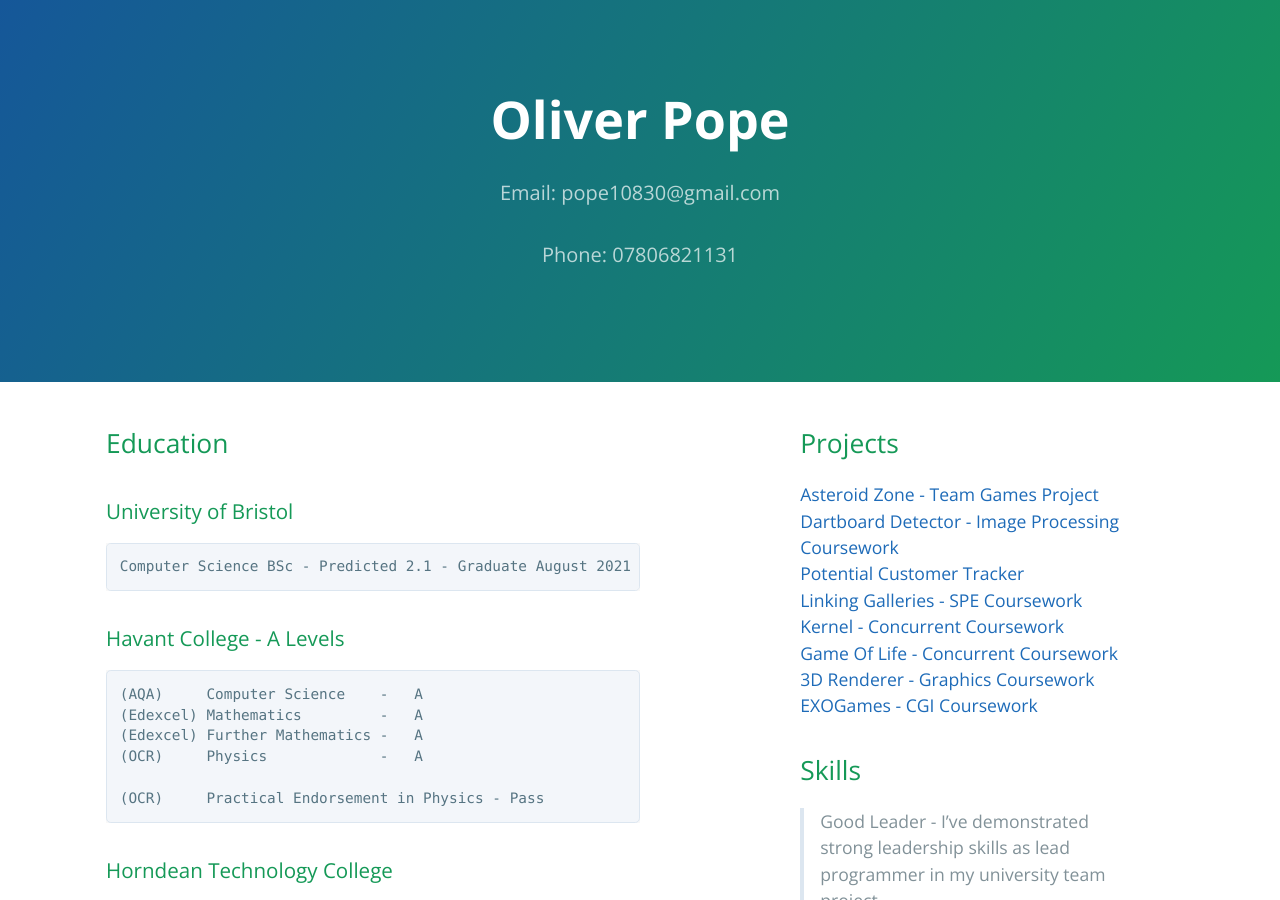
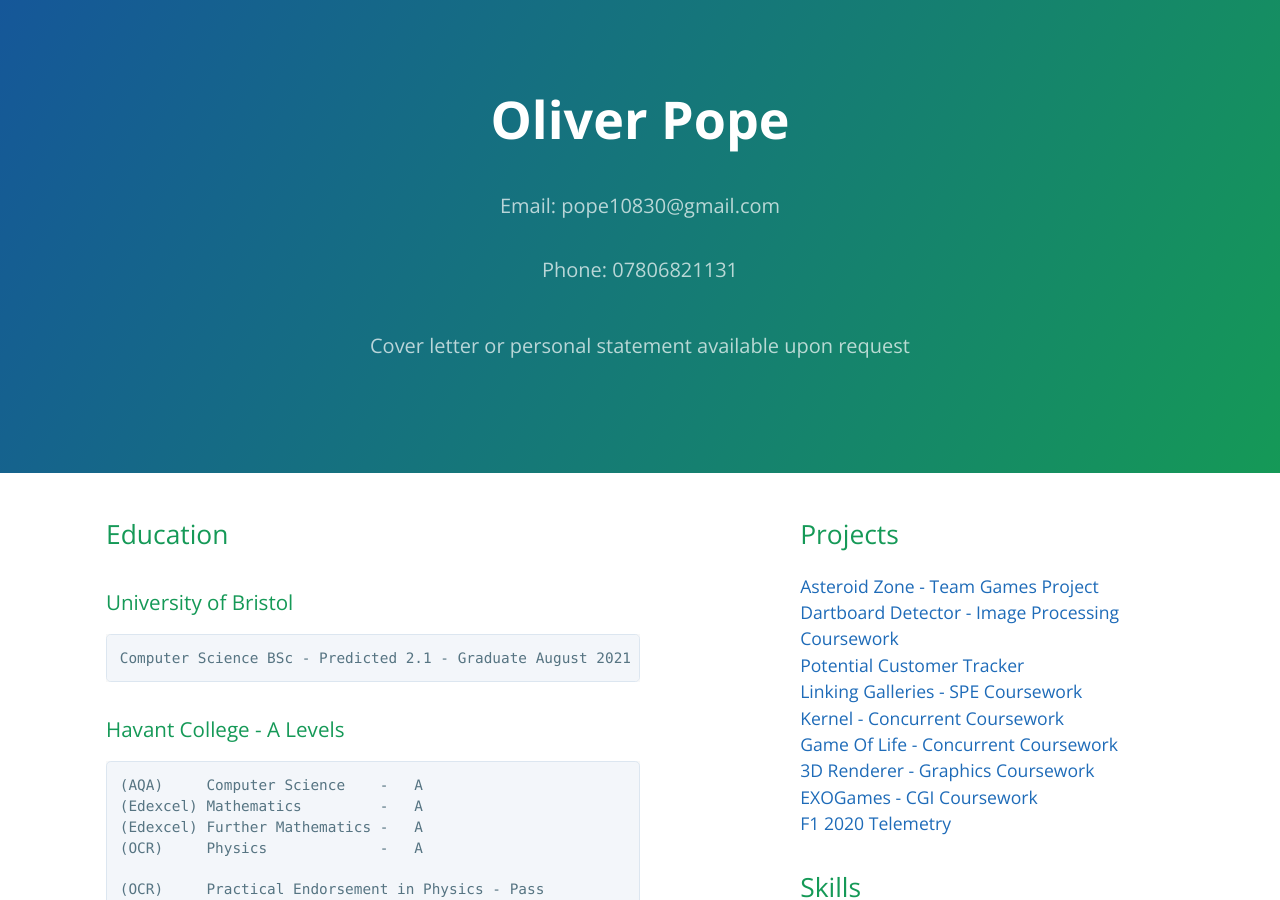
Before and after one commit to Pope10830/Pope10830.github.io, a Jekyll site: the page built from index.md, in a window 1280 px wide and 900 px high. Built offline with Jekyll 4.4.1, drawn with Linux system fonts in a browser that asks for light colours.

Commit message:
Added f1 app

```diff
--- a/_layouts/default.html
+++ b/_layouts/default.html
@@ -32,9 +32,10 @@
           <a href="{{ page.giturl }}" class="btn">View on GitHub</a>
         {% endif %}
       {% else %}
-        <h1 class="project-name">Oliver Pope</h1>
-        <h3 class="project-tagline">Email: pope10830@gmail.com</h3>
-        <h3 class="project-tagline">Phone: 07806821131</h3>
+        <h3 class="project-name">Oliver Pope</h3>
+        <h5 class="project-tagline">Email: pope10830@gmail.com</h5>
+        <h5 class="project-tagline">Phone: 07806821131</h5>
+        <h6 class="project-tagline">Cover letter or personal statement available upon request</h6>
       {% endif %}
     </header>
     {% if page.is_project_page %}
--- a/index.md
+++ b/index.md
@@ -64,6 +64,7 @@ Computer Science BSc - Predicted 2.1 - Graduate August 2021
 [Game Of Life - Concurrent Coursework](gameoflife.md)
 [3D Renderer - Graphics Coursework](3drenderer.md)
 [EXOGames - CGI Coursework](exogames.md)
+[F1 2020 Telemetry](f1telemetry.md)
 
 
 
```
